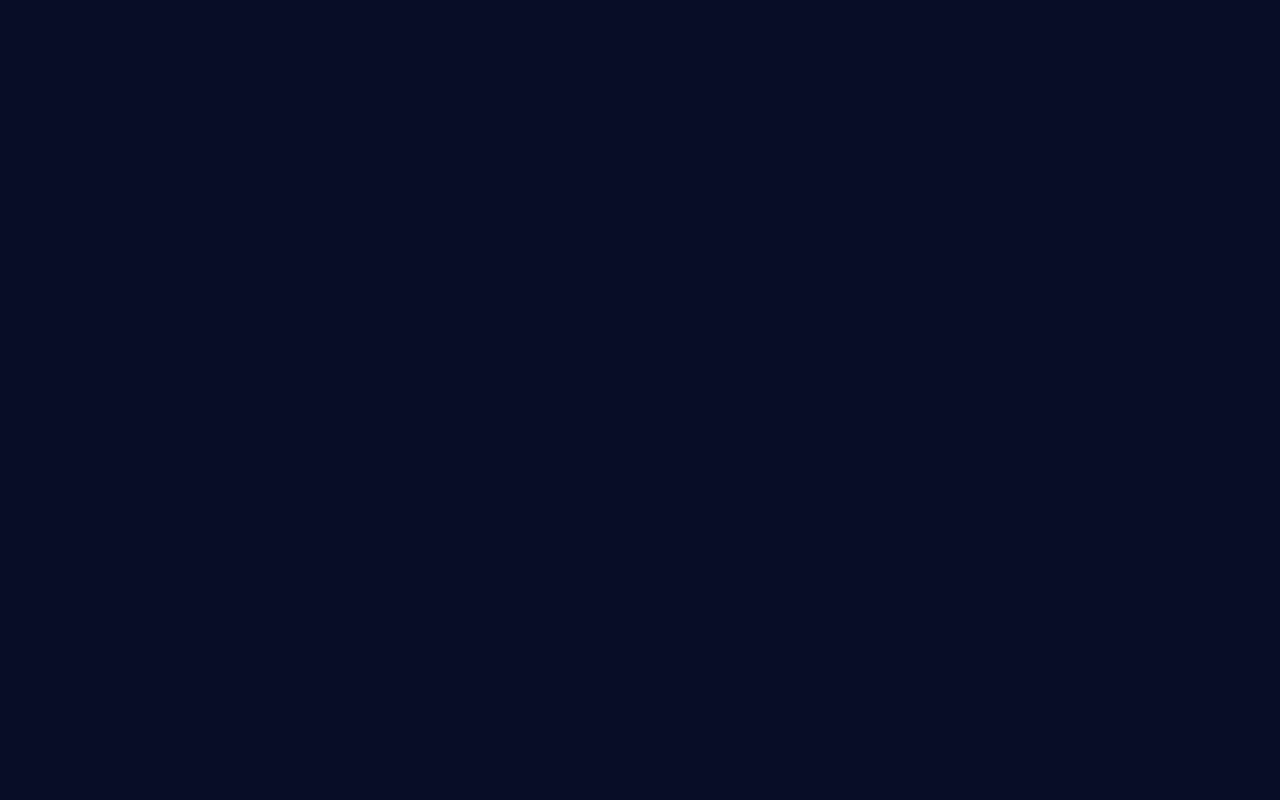
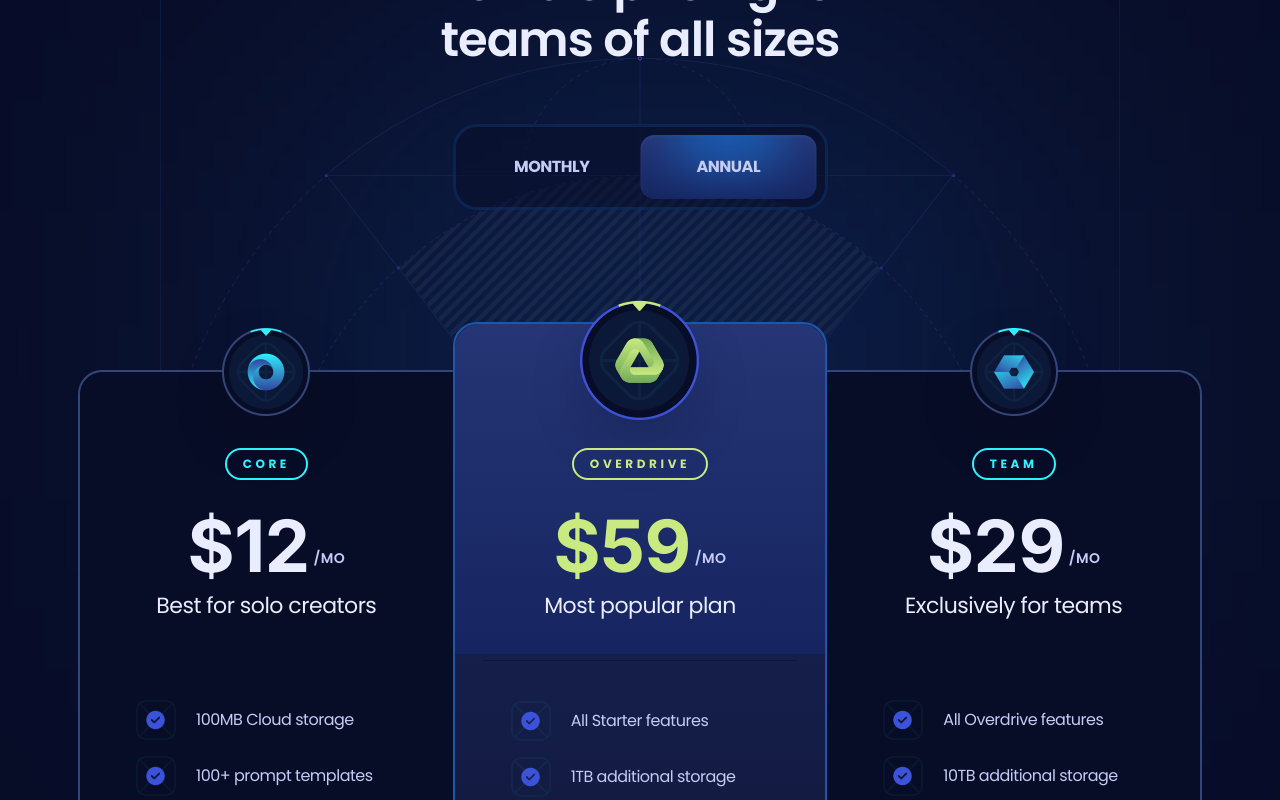
Before and after one commit to kbuicuong/saas_template, a React (Vite) app in the folder saas/: page / in a window 1280 px wide. Shown: the part 1960-2760 px from the top of the page. Before the commit the page ends 1804 px from the top, so only its background shows below. Built offline with nearby package versions, Linux system fonts and the light colour scheme.

Commit message:
pricing section

```diff
--- a/saas/package.json
+++ b/saas/package.json
@@ -13,6 +13,7 @@
     "clsx": "^2.1.1",
     "prettier": "^3.4.2",
     "react": "^18.3.1",
+    "react-countup": "^6.5.3",
     "react-dom": "^18.3.1",
     "react-scroll": "^1.9.0"
   },
--- a/saas/src/App.tsx
+++ b/saas/src/App.tsx
@@ -2,6 +2,7 @@
 import Header from "./sections/Header.tsx";
 import Hero from "./sections/Hero.tsx";
 import Features from "./sections/Features.tsx";
+import Pricing from "./sections/Pricing.tsx";
 
 const App = () => {
   return (
@@ -9,6 +10,7 @@
       <Header />
       <Hero />
       <Features />
+      <Pricing />
     </main>
   );
 };
--- /dev/null
+++ b/saas/src/sections/Pricing.tsx
@@ -0,0 +1,176 @@
+import React from "react";
+import { Element } from "react-scroll";
+import clsx from "clsx";
+import { plans } from "../constants";
+import CountUp from "react-countup";
+import Button from "../components/Button.tsx";
+
+const Pricing = () => {
+  const [monthly, setMonthly] = React.useState<boolean>(false);
+
+  return (
+    <section>
+      <Element name="pricing">
+        <div className="container">
+          <div
+            className="max-w-960 pricing-head_before relative mx-auto border-l border-r border-s2
+          bg-s1/50 pb-40 pt-28 max-xl:max-w-4xl max-lg:border-none max-md:pb-32 max-md:pt-16 "
+          >
+            <h3
+              className="h3 max-lg:h4 max-md:h5 z-3 relative mx-auto mb-14 max-w-lg text-center text-p4
+            max-md:mb-11 max-sm:max-w-sm"
+            >
+              Flexible pricing for teams of all sizes
+            </h3>
+
+            <div
+              className="relative z-4 mx-auto flex w-[375px] rounded-3xl border-[3px] border-s4/25 bg-s1/50 p-2 backdrop-blue-[6px]
+            max-md:w-[310px]"
+            >
+              <button
+                className={clsx("pricing-head_btn", monthly && "text-p4")}
+                onClick={() => setMonthly(true)}
+              >
+                Monthly
+              </button>
+              <button
+                className={clsx("pricing-head_btn", !monthly && "text-p4")}
+                onClick={() => setMonthly(false)}
+              >
+                Annual
+              </button>
+
+              <div
+                className={clsx(
+                  "g4 rounded-14 before:h-100 pricing-head_btn_before absolute left-2 top-2 " +
+                    "h-[calc(100%-16px)] w-[calc(50%-8px)] overflow-hidden shadow-400 transition-transform duration-500",
+                  !monthly && " translate-x-full",
+                )}
+              />
+            </div>
+
+            <div className="pricing-bg">
+              <img
+                src="/images/bg-outlines.svg"
+                width={960}
+                height={380}
+                alt="outline"
+                className="relative z-2"
+              />
+              <img
+                src="/images/bg-outlines-fill.png"
+                width={960}
+                height={380}
+                alt="outline"
+                className="absolute inset-0 opacity-5 mix-blend-soft-light"
+              />
+            </div>
+          </div>
+
+          {/*  pricing section */}
+          <div className="scroll-hide relative z-2 -mt-12 flex items-start max-xl:gap-5 max-xl:overflow-auto max-xl:pt-6 ">
+            {plans.map((plan, index) => (
+              <div
+                key={plan.id}
+                className="pricing-plan_first pricing-plan_last pricing-plan_odd pricing-plan_even relative
+                border-2 p-7 max-xl:min-w-80 max-lg:rounded-3xl xl:w-[calc(33.33%+2px)]"
+              >
+                {index === 1 && (
+                  <div className="g4 absolute h-330 left-0 right-0 top-0 z-1 rounded-tl-3xl rounded-tr-3xl" />
+                )}
+                <div
+                  className={clsx(
+                    "absolute left-0 right-0 z-2 flex items-center justify-center",
+                    index === 1 ? "-top-6" : "-top-6 xl:-top-11",
+                  )}
+                >
+                  <img
+                    src={plan.logo}
+                    alt={plan.title}
+                    className={clsx(
+                      "object-contain drop-shadow-2xl",
+                      index === 1 ? "size-[120px]" : "size-[88px]",
+                    )}
+                  />
+                </div>
+
+                <div
+                  className={clsx(
+                    "relative flex flex-col items-center",
+                    index === 1 ? "pt-24" : "pt-12",
+                  )}
+                >
+                  <div
+                    className={clsx(
+                      "small-2 rounded-20 relative z-2 mx-auto mb-6 border-2 px-4 py-1.5 uppercase",
+                      index === 1 ? "border-p3 text-p3" : "border-p1 text-p1",
+                    )}
+                  >
+                    {plan.title}
+                  </div>
+                  <div className="relative z-2 flex items-center justify-center">
+                    <div
+                      className={clsx(
+                        "h-num flex items-start",
+                        index === 1 ? "text-p3" : "text-p4",
+                      )}
+                    >
+                      ${" "}
+                      <CountUp
+                        start={plan.priceMonthly}
+                        end={monthly ? plan.priceMonthly : plan.priceYearly}
+                        duration={0.4}
+                        useEasing={false}
+                        preserveValue
+                      />
+                    </div>
+                    <div className="small-1 relative top-3 ml-1 uppercase">
+                      /mo
+                    </div>
+                  </div>
+                </div>
+                <div
+                  className={clsx(
+                    "body-1 relative z-2 mb-10 w-full border-b-s2 pb-9 text-center text-p4",
+                    index === 1 && "border-b",
+                  )}
+                >
+                  {plan.caption}
+                </div>
+                <ul className="mx-auto space-y-4 xl:px-7">
+                  {plan.features.map((feature) => (
+                    <li
+                      key={feature}
+                      className="relative flex items-center gap-5"
+                    >
+                      <img
+                        src="/images/check.png"
+                        alt="check"
+                        className="size-10 object-contain"
+                      />
+                      <p className="flex-1">{feature}</p>
+                    </li>
+                  ))}
+                </ul>
+                <div className="mt-10 flex w-full justify-center">
+                  <Button icon={plan.icon}>Get Started</Button>
+                </div>
+
+                {index === 1 && (
+                  <p
+                    className="small-compact mt-9 text-center text-p3 before:mx-2.5 before:content-['-']
+                   after:mx-2.5 after:content-['-']"
+                  >
+                    Limited time offer
+                  </p>
+                )}
+              </div>
+            ))}
+          </div>
+        </div>
+      </Element>
+    </section>
+  );
+};
+
+export default Pricing;
```
Also changed, not shown: 1 other file (tests, documents, lock files or other folders).
